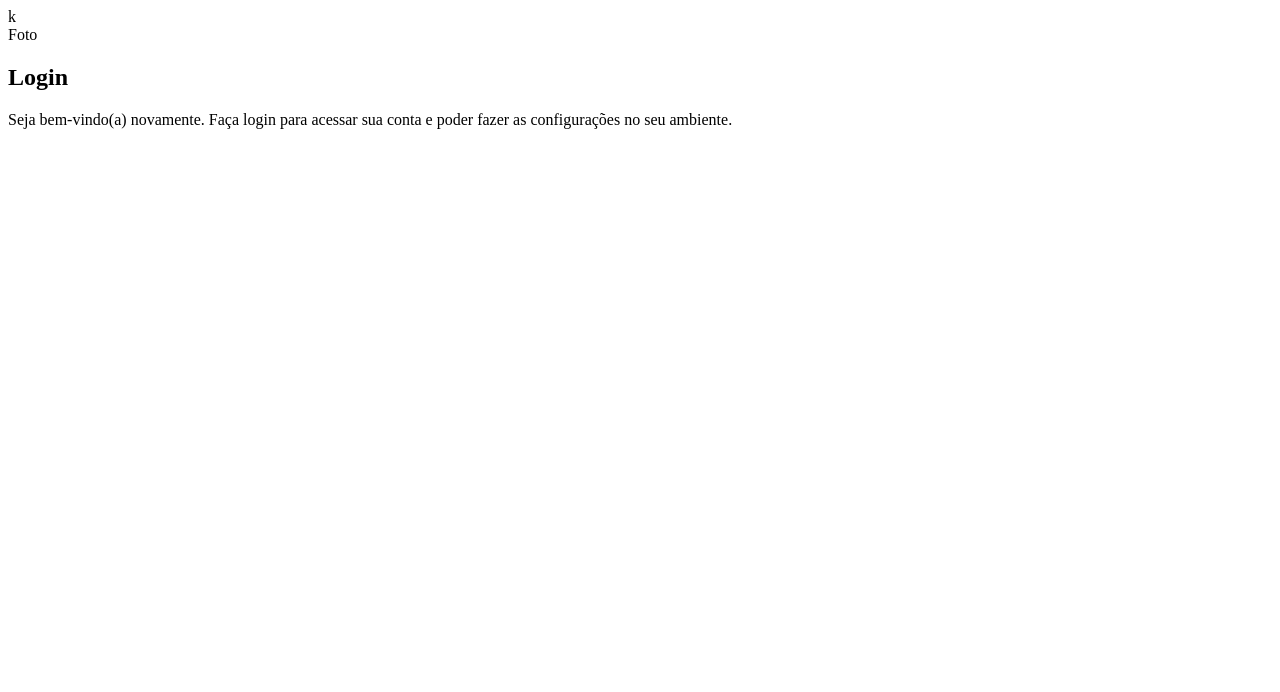
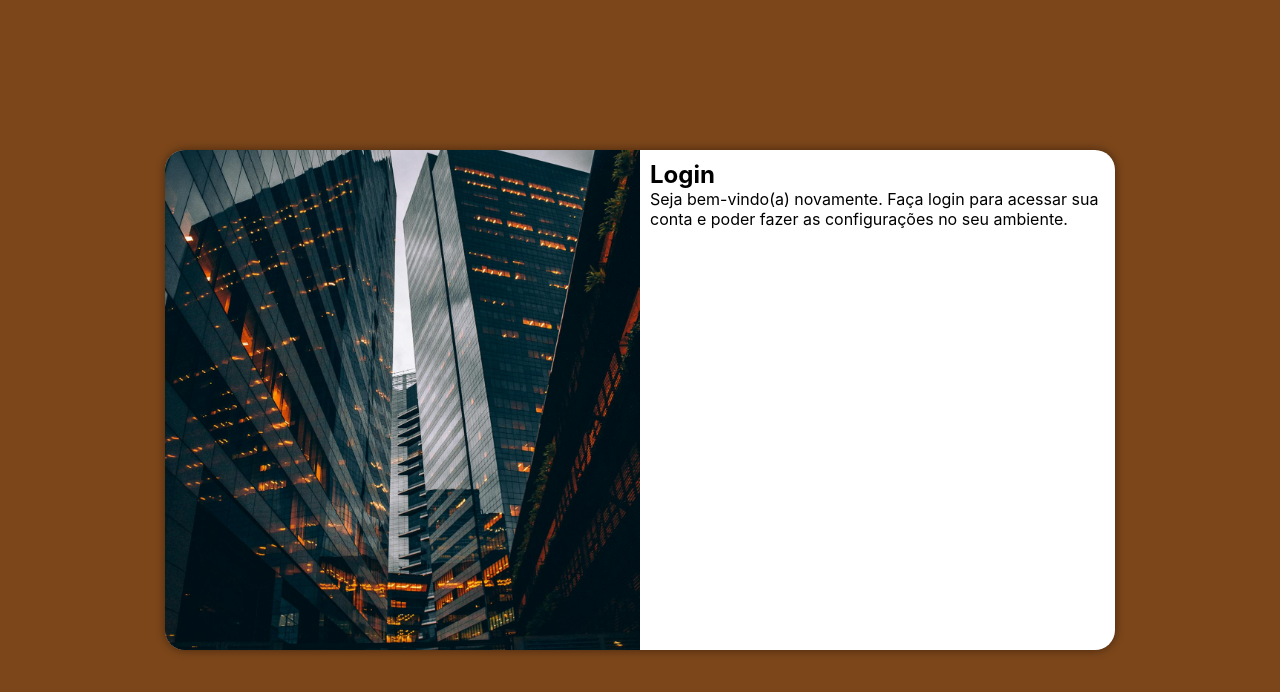
Before and after one commit to saraalmada/projeto-login, a plain HTML site: page index.html in a window 1280 px wide. Drawn offline with Linux system fonts and the light colour scheme.

Commit message:
media query para outras telas

```diff
--- /dev/null
+++ b/estilos/media-query.css
@@ -0,0 +1,44 @@
+@charset "UTF-8";
+
+/* Typical Device Breakpoints
+------------------------------
+Pequenas telas: até 600px
+Celular: de 601px até 767 px
+Tablet: de 768px até 1024px
+Desktop: de 1025px até 1280px
+Grandes telas: acima de 1281px
+*/
+
+@media screen and (min-width: 768px) and (max-width: 1024px) {
+    section#login {
+        width: 80vh;
+    }
+
+    section#login > div#imagem {
+        float: left;
+        width: 30%;
+        height: 100%;
+    }
+
+    section#login > div#formulario {
+        float: right;
+        width: 70%;
+    }
+}
+
+@media screen and (min-width: 1025px) {
+    section#login {
+        width: 950px;
+    }
+
+    section#login > div#imagem {
+        float: left;
+        width: 50%;
+        height: 100%;
+    }
+
+    section#login > div#formulario {
+        float: right;
+        width: 50%;
+    }
+}
--- a/estilos/style.css
+++ b/estilos/style.css
@@ -3,5 +3,55 @@
 /*
     Paleta de cores
     Verde: #49A09D
-    Lilás: #5F2C82
+    Laranja: #7c461a
 */
+
+* {
+    font-family: -apple-system, BlinkMacSystemFont, 'Segoe UI', Roboto, Oxygen, Ubuntu, Cantarell, 'Open Sans', 'Helvetica Neue', sans-serif;
+    padding: 0px;
+    margin: 0px;
+    box-sizing: border-box;
+}
+
+body, html {
+    background-color: #7c461a;
+    height: 100vh;
+    width: 100vw;
+}
+
+main {
+    position: relative;
+    height: 100vh;
+    width: 100vw;
+}
+
+section#login {
+    position: absolute;
+    top: 50%;
+    left: 50%;
+    transform: translate(-50%, -50%);
+    overflow: hidden;
+
+    background-color: white;
+    width: 250px;
+    height: 500px;
+    border-radius: 20px;
+    box-shadow: 0px 0px 10px rgba(0, 0, 0, 0.452);
+
+    transition: width 0.3s, height 0.3s;
+    transition-timing-function: ease;
+}
+
+section#login > div#imagem {
+    display: block;
+    background: #7c461a url(../imagens/pexels-dinnow-86001860-9444476.jpg);
+    background-size: cover;
+    background-position: center center;
+    height: 200px;
+}
+
+section#login > div#formulario {
+    display: block;
+    padding: 10px;
+
+}
--- a/index.html
+++ b/index.html
@@ -4,13 +4,14 @@
     <meta charset="UTF-8">
     <meta name="viewport" content="width=device-width, initial-scale=1.0">
     <title>Login</title>
-    <link rel="stylesheet" href="estilos/style.css">k
+    <link rel="stylesheet" href="estilos/style.css">
+    <link rel="stylesheet" href="estilos/media-query.css">
 </head>
 <body>
     <main>
         <section id="login">
             <div id="imagem">
-                Foto
+
             </div>
             <div id="formulario">
                 <h1>Login</h1>
```
